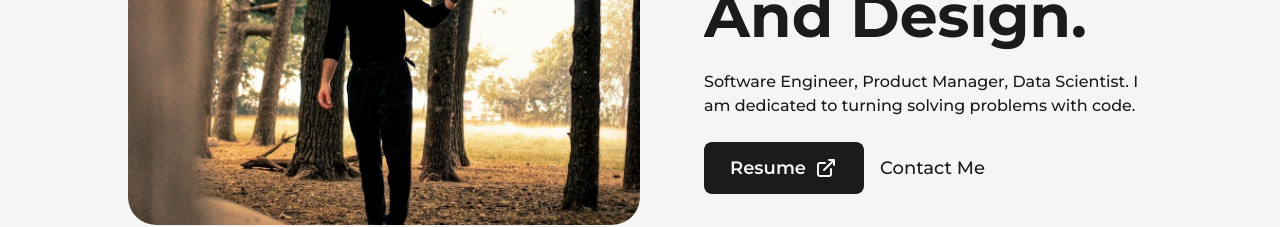
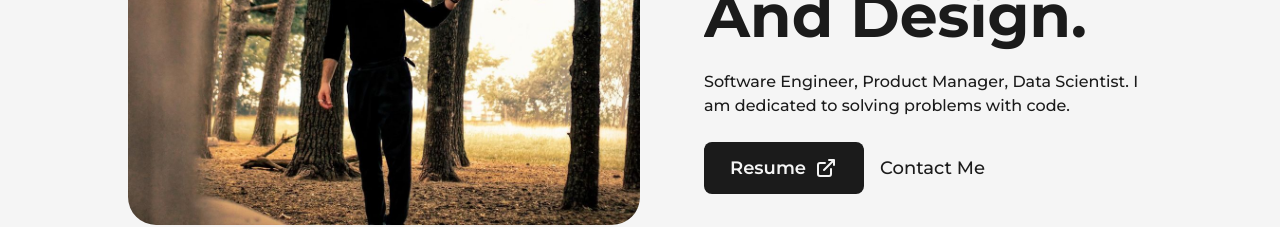
Before and after one commit to imalicolak/alicolak-portfolio1, a Next.js app: page / in a window 1280 px wide. Shown: the part 361-588 px from the top of the page. Built offline with nearby package versions, Linux system fonts and the light colour scheme.

Commit message:
Text edit

```diff
--- a/src/pages/index.jsx
+++ b/src/pages/index.jsx
@@ -36,7 +36,7 @@ export default function Home() {
               />
               <p className="my-4 text-base font-medium md:text-sm sm:text-xs">
                 Software Engineer, Product Manager, Data Scientist. I am
-                dedicated to turning solving problems with code.
+                dedicated to solving problems with code.
               </p>
               <div className="flex items-center self-start mt-2 lg:self-center">
                 <Link
```
